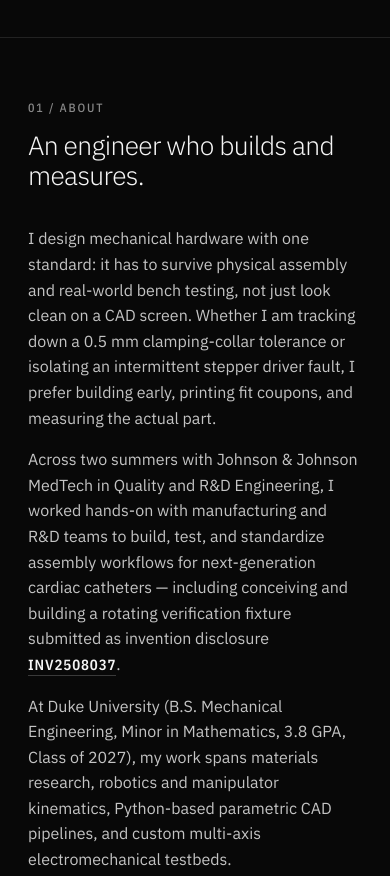
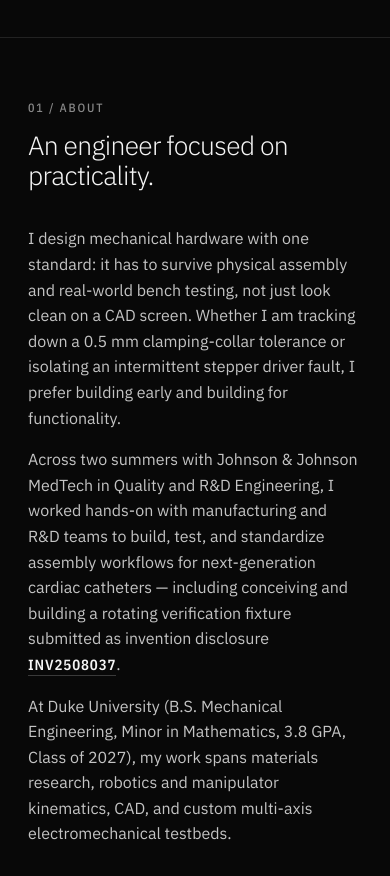
Before and after one commit to jojcdm/Portfolio, a plain HTML site: page index.html in a window 390 px wide. Shown: the part 1000-1876 px from the top of the page. Drawn offline with nearby package versions, Linux system fonts and the light colour scheme.

Commit message:
Update About section text (#7)
* Replace testing fixture page with Project Magpie case study

Remove fixture.html and every link to it (nav, mobile menu, project
index card and matrix row, case-study pagers, README). Add magpie.html
for the MagPick MP-340 sorting robot, written from the
mp-340-magnetic-robot repo, with CAD and bench images.

Co-Authored-By: Claude Opus 5.5 <noreply@anthropic.com>
Claude-Session: https://claude.ai/code/session_01FiF51DPfz4g1qyHjdStGzp

* Remove exoskeleton page for now

Delete exoskeleton.html and its links (nav, mobile menu, project card,
matrix row, bionic arm pager, README photo slots). Project index now
shows two cards in a two-column grid, filter counts updated, the empty
Medical Devices filter removed, and the Magpie card gets its CAD image.

Co-Authored-By: Claude Opus 5.5 <noreply@anthropic.com>
Claude-Session: https://claude.ai/code/session_01FiF51DPfz4g1qyHjdStGzp

* Rename tilt table project to 3-D Printer 5-Axis Modular Upgrade

Co-Authored-By: Claude Opus 5.5 <noreply@anthropic.com>
Claude-Session: https://claude.ai/code/session_01FiF51DPfz4g1qyHjdStGzp

* Use high-resolution headshot (1200x1500, was 240x240)

Co-Authored-By: Claude Opus 5.5 <noreply@anthropic.com>
Claude-Session: https://claude.ai/code/session_01FiF51DPfz4g1qyHjdStGzp

* Update About Me intro: mechanical engineering and mathematics

Co-Authored-By: Claude Opus 5.5 <noreply@anthropic.com>
Claude-Session: https://claude.ai/code/session_01FiF51DPfz4g1qyHjdStGzp

* Update About section text

Co-Authored-By: Claude Opus 5.5 <noreply@anthropic.com>
Claude-Session: https://claude.ai/code/session_01FiF51DPfz4g1qyHjdStGzp

---------

Co-authored-by: Jack Johnston <321594163+jojcdm@users.noreply.github.com>
Co-authored-by: Claude Opus 5.5 <noreply@anthropic.com>

```diff
--- a/index.html
+++ b/index.html
@@ -105,7 +105,7 @@
       <div class="container">
         <div class="section-header-stack">
           <span class="eyebrow">01 / About</span>
-          <h2>An engineer who builds and measures.</h2>
+          <h2>An engineer focused on practicality.</h2>
         </div>
         <div class="grid-2" style="align-items:start;">
           <div>
@@ -113,7 +113,7 @@
               I design mechanical hardware with one standard: it has to survive physical assembly
               and real-world bench testing, not just look clean on a CAD screen. Whether I am tracking
               down a 0.5 mm clamping-collar tolerance or isolating an intermittent stepper driver fault,
-              I prefer building early, printing fit coupons, and measuring the actual part.
+              I prefer building early and building for functionality.
             </p>
             <p>
               Across two summers with Johnson &amp; Johnson MedTech in Quality and R&amp;D Engineering,
@@ -124,8 +124,8 @@
             </p>
             <p>
               At Duke University (B.S. Mechanical Engineering, Minor in Mathematics, 3.8 GPA, Class of 2027),
-              my work spans materials research, robotics and manipulator kinematics, Python-based
-              parametric CAD pipelines, and custom multi-axis electromechanical testbeds.
+              my work spans materials research, robotics and manipulator kinematics, CAD,
+              and custom multi-axis electromechanical testbeds.
             </p>
           </div>
           <div class="grid-2" style="gap:20px;">
```
